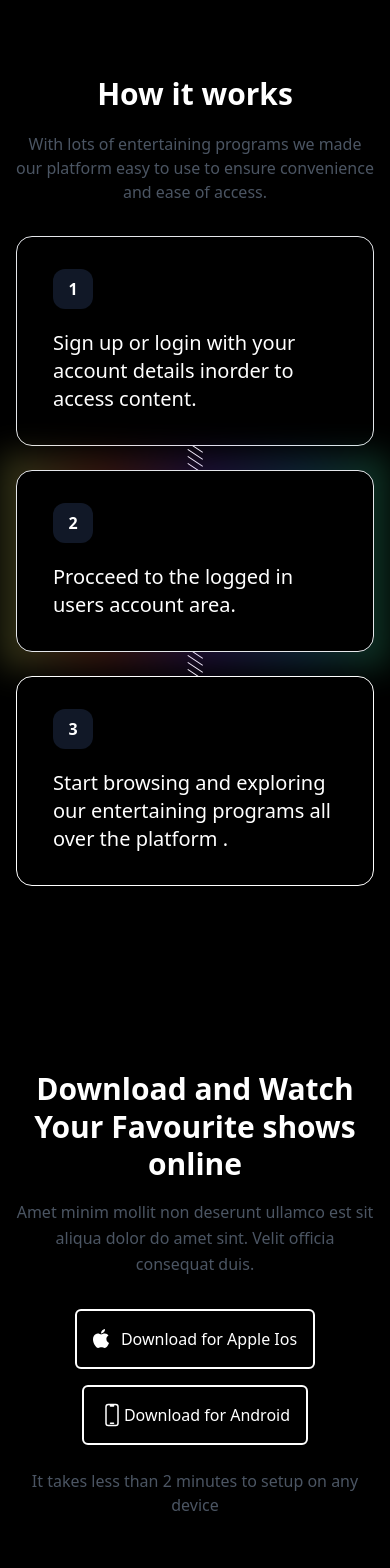
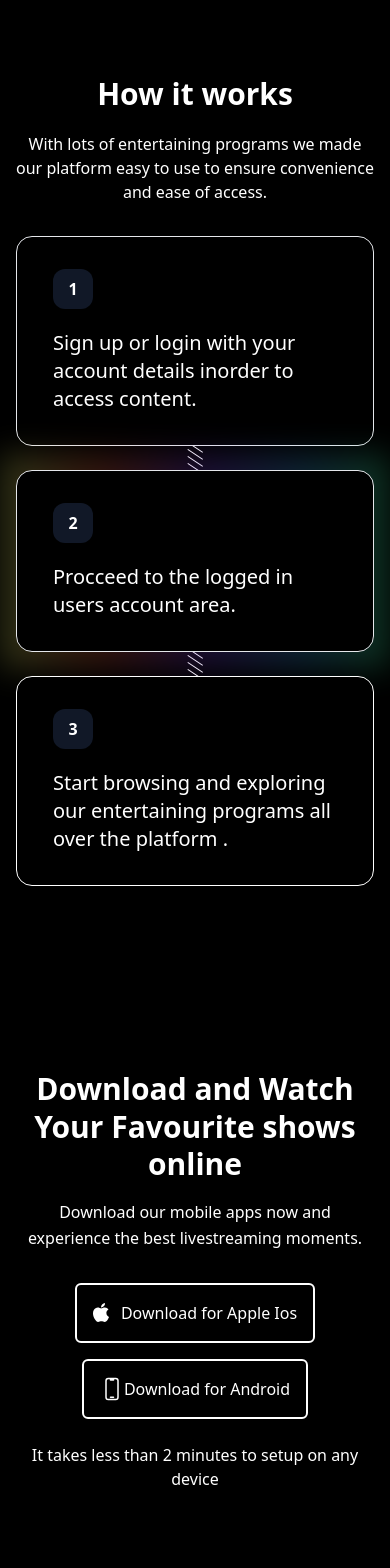
Before and after one commit to iamcollins404/NRTV-Frontend-v2, a React (Create React App) app: page / in a window 390 px wide. Shown: the part 3460-5028 px from the top of the page. Built offline with nearby package versions, Linux system fonts and the light colour scheme; no server answers.

Commit message:
Update DownloadMobileApp.jsx

```diff
--- a/src/components/landingComponents/DownloadMobileApp.jsx
+++ b/src/components/landingComponents/DownloadMobileApp.jsx
@@ -7,7 +7,7 @@ function DownloadMobileApp() {
                 <div className="px-4 mx-auto max-w-7xl sm:px-6 lg:px-8">
                     <div className="text-center">
                         <h2 className="text-3xl font-bold text-white sm:text-4xl xl:text-5xl font-pj">How it works</h2>
-                        <p className="max-w-md mx-auto mt-5 text-base font-normal text-gray-600 font-pj">With lots of entertaining programs we made our platform easy to use to ensure convenience and ease of access.</p>
+                        <p className="max-w-md mx-auto mt-5 text-base font-normal text-white font-pj">With lots of entertaining programs we made our platform easy to use to ensure convenience and ease of access.</p>
                     </div>
 
                     <div className="flex flex-col items-center max-w-md mx-auto mt-8 lg:mt-20 lg:flex-row lg:max-w-none">
@@ -100,7 +100,7 @@ function DownloadMobileApp() {
                         </svg>
                         <h2 className="mt-10 text-3xl font-bold leading-tight text-white sm:text-4xl lg:text-5xl">Download and Watch</h2>
                         <h2 className=" text-3xl font-bold leading-tight text-white sm:text-4xl lg:text-5xl">Your Favourite shows online </h2>
-                        <p className="max-w-xl mx-auto mt-4 text-base leading-relaxed text-gray-600">Amet minim mollit non deserunt ullamco est sit aliqua dolor do amet sint. Velit officia consequat duis.</p>
+                        <p className="max-w-xl mx-auto mt-4 text-base leading-relaxed text-white">Download our mobile apps now and experience the best livestreaming moments.</p>
                     </div>
 
                     <div className="flex flex-col items-center justify-center mt-8 space-y-4 md:space-y-0 md:space-x-4 md:flex-row lg:mt-12">
@@ -122,7 +122,7 @@ function DownloadMobileApp() {
                         </a>
                     </div>
 
-                    <p className="mt-6 text-base text-center text-gray-600">It takes less than 2 minutes to setup on any device</p>
+                    <p className="mt-6 text-base text-center text-white">It takes less than 2 minutes to setup on any device</p>
                 </div>
             </section>
     </section>
```
